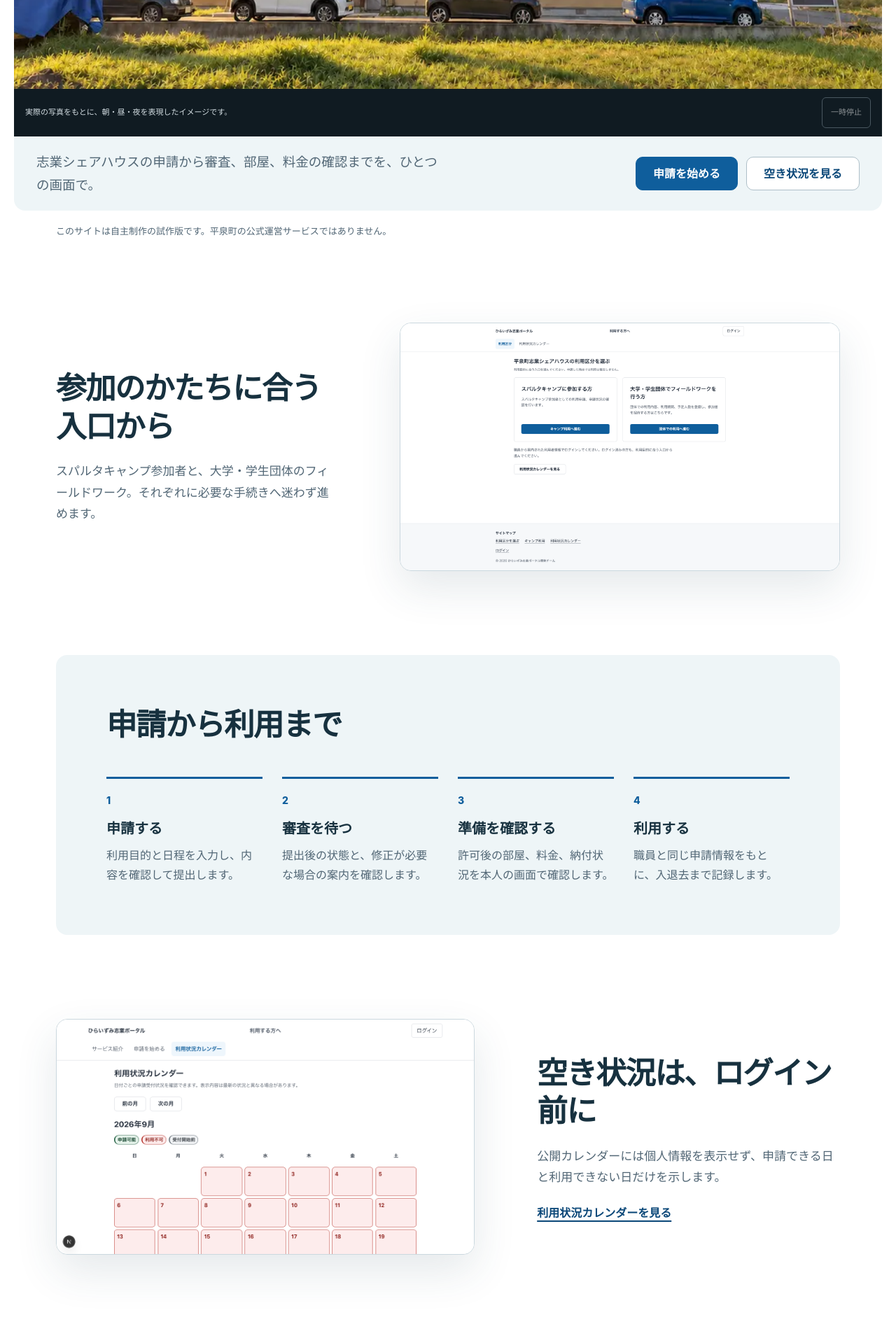
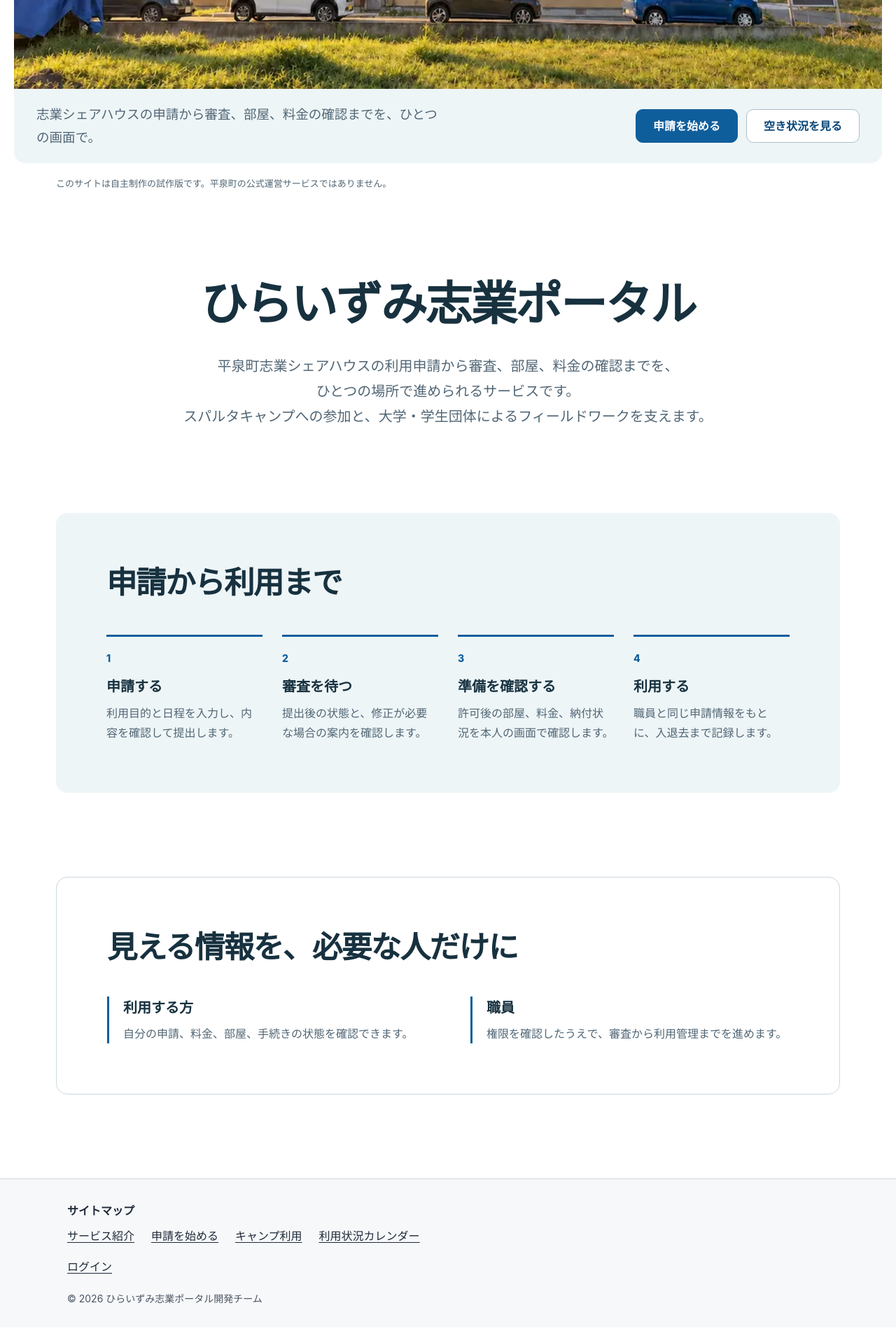
Before and after one commit to satoshihigashihara-tech/hiraizumi_shigyo_portal, a Next.js app: page / in a window 1280 px wide. Shown: the part 720-2632 px from the top of the page at 70% size. Built offline with nearby package versions, Linux system fonts and the light colour scheme.

Commit message:
Refine landing page introduction

```diff
--- a/app/components/ShareHouseHero.js
+++ b/app/components/ShareHouseHero.js
@@ -8,8 +8,6 @@ export default function ShareHouseHero({ children }) {
   const scene = useRef(null);
   const [ready, setReady] = useState(false);
   const [visible, setVisible] = useState(false);
-  const [paused, setPaused] = useState(false);
-  const [finished, setFinished] = useState(false);
 
   useEffect(() => {
     let active = true;
@@ -29,23 +27,15 @@ export default function ShareHouseHero({ children }) {
   }, []);
 
   return <figure className={styles.figure}>
-    <div ref={scene} className={styles.scene} data-playing={ready && visible} data-paused={paused} data-finished={finished}>
+    <div ref={scene} className={styles.scene} data-playing={ready && visible}>
       <Image className={styles.night} src="/landing/share-house-night.webp"
         alt="平泉町志業シェアハウスの外観と駐車車両"
         fill unoptimized loading="eager" />
       <Image className={styles.morning} src="/landing/share-house-morning.webp"
-        alt="" aria-hidden="true" fill unoptimized loading="eager" fetchPriority="high"
-        onAnimationEnd={() => setFinished(true)} />
+        alt="" aria-hidden="true" fill unoptimized loading="eager" fetchPriority="high" />
       <Image className={styles.day} src="/landing/share-house-day.webp"
         alt="" aria-hidden="true" fill unoptimized loading="eager" />
       {children}
     </div>
-    <figcaption>
-      <span>実際の写真をもとに、朝・昼・夜を表現したイメージです。</span>
-      <button className={styles.motionControl} type="button" disabled={!ready || finished}
-        onClick={() => setPaused(!paused)} aria-label={finished ? "風景アニメーション再生終了" : paused ? "風景アニメーションを再生" : "風景アニメーションを一時停止"}>
-        {finished ? "再生終了" : paused ? "再生" : "一時停止"}
-      </button>
-    </figcaption>
   </figure>;
 }
--- a/app/components/ShareHouseHero.module.css
+++ b/app/components/ShareHouseHero.module.css
@@ -15,33 +15,6 @@
 .day { opacity: 0; }
 .scene[data-playing="true"] .morning { animation: morning-cycle 15.6s ease-in-out forwards; }
 .scene[data-playing="true"] .day { animation: day-cycle 15.6s ease-in-out forwards; }
-.scene[data-playing="true"][data-paused="true"] img { animation-play-state: paused; }
-
-.figure figcaption {
-  display: flex;
-  align-items: center;
-  justify-content: space-between;
-  gap: 12px;
-  padding: 12px 16px;
-  color: #d2dce1;
-  font-size: 11px;
-  line-height: 1.6;
-}
-
-.motionControl {
-  flex-shrink: 0;
-  min-height: 44px;
-  padding: 8px 12px;
-  border: 1px solid #82949f;
-  border-radius: 6px;
-  background: transparent;
-  color: #fff;
-  font: inherit;
-  cursor: pointer;
-}
-.motionControl:focus-visible { outline: 2px solid #fff; outline-offset: 3px; }
-.motionControl:disabled { opacity: 0.5; cursor: default; }
-
 /* Five cycles: 1.8 + 1.8 + 2.4 + 3.3 + 6.3 seconds.
    Final night-to-morning fade lasts 3 seconds; finish on morning. */
 @keyframes morning-cycle {
@@ -118,5 +91,4 @@
 @media (prefers-reduced-motion: reduce) {
   .scene .morning,
   .scene .day { display: none; animation: none; }
-  .motionControl { display: none; }
 }
--- a/app/page.js
+++ b/app/page.js
@@ -1,4 +1,3 @@
-import Image from "next/image";
 import Link from "next/link";
 import ShareHouseHero from "./components/ShareHouseHero";
 import styles from "./page.module.css";
@@ -27,21 +26,13 @@ export default function Home() {
 
     <p className={styles.prototypeNotice}>このサイトは自主制作の試作版です。平泉町の公式運営サービスではありません。</p>
 
-    <section className={styles.introduction} aria-labelledby="intro-title">
-      <div className={styles.introCopy}>
-        <h2 id="intro-title">参加のかたちに合う入口から</h2>
-        <p>スパルタキャンプ参加者と、大学・学生団体のフィールドワーク。それぞれに必要な手続きへ迷わず進めます。</p>
-      </div>
-      <div className={styles.screenFrame}>
-        <Image
-          src="/landing/application-choices.png"
-          alt="スパルタキャンプとフィールドワークの利用入口を選ぶ画面"
-          width={1280}
-          height={720}
-          loading="eager"
-          sizes="(max-width: 767px) 100vw, 58vw"
-        />
-      </div>
+    <section className={styles.serviceIntroduction} aria-labelledby="service-name">
+      <h2 id="service-name">ひらいずみ志業ポータル</h2>
+      <p>
+        <span>平泉町志業シェアハウスの利用申請から審査、部屋、料金の確認までを、</span>
+        <span>ひとつの場所で進められるサービスです。</span>
+        <span>スパルタキャンプへの参加と、大学・学生団体によるフィールドワークを支えます。</span>
+      </p>
     </section>
 
     <section className={styles.journey} aria-labelledby="journey-title">
@@ -54,23 +45,6 @@ export default function Home() {
       </ol>
     </section>
 
-    <section className={styles.availability} aria-labelledby="availability-title">
-      <div className={styles.calendarFrame}>
-        <Image
-          src="/landing/availability-calendar.png"
-          alt="申請可能、利用不可、受付開始前を示す利用状況カレンダー"
-          width={1280}
-          height={720}
-          sizes="(max-width: 767px) 100vw, 54vw"
-        />
-      </div>
-      <div className={styles.availabilityCopy}>
-        <h2 id="availability-title">空き状況は、ログイン前に</h2>
-        <p>公開カレンダーには個人情報を表示せず、申請できる日と利用できない日だけを示します。</p>
-        <Link className={styles.textLink} href="/calendar">利用状況カレンダーを見る</Link>
-      </div>
-    </section>
-
     <section className={styles.assurance} aria-labelledby="assurance-title">
       <h2 id="assurance-title">見える情報を、必要な人だけに</h2>
       <div className={styles.assuranceGrid}>
--- a/app/page.module.css
+++ b/app/page.module.css
@@ -90,55 +90,33 @@
   line-height: 1.7;
 }
 
-.introduction,
-.availability {
-  display: grid;
-  grid-template-columns: minmax(0, 0.78fr) minmax(0, 1.22fr);
-  gap: clamp(40px, 7vw, 96px);
-  align-items: center;
+.serviceIntroduction {
   width: min(1120px, calc(100% - 32px));
   margin: 120px auto 0;
+  text-align: center;
 }
 
-.introCopy,
-.availabilityCopy { display: flex; flex-direction: column; align-items: flex-start; gap: 22px; }
-
-.introduction h2,
+.serviceIntroduction h2,
 .journey h2,
-.availability h2,
 .assurance h2 {
   font-size: clamp(30px, 3.4vw, 48px);
   line-height: 1.25;
   letter-spacing: -0.035em;
 }
 
-.introduction p,
-.availability p {
-  max-width: 34em;
+.serviceIntroduction h2 {
+  font-size: clamp(40px, 5.2vw, 72px);
+}
+
+.serviceIntroduction p {
+  max-width: 54em;
+  margin: 28px auto 0;
   color: var(--lp-muted);
-  font-size: 17px;
+  font-size: clamp(17px, 1.6vw, 20px);
   line-height: 1.8;
 }
 
-.textLink {
-  color: var(--lp-accent-dark);
-  font-weight: 700;
-  text-decoration: underline;
-  text-decoration-thickness: 2px;
-  text-underline-offset: 5px;
-}
-
-.screenFrame,
-.calendarFrame {
-  overflow: hidden;
-  border: 1px solid var(--lp-line);
-  border-radius: 16px;
-  background: #fff;
-  box-shadow: 0 24px 60px rgb(42 75 91 / 0.12);
-}
-
-.screenFrame img,
-.calendarFrame img { display: block; width: 100%; height: auto; }
+.serviceIntroduction p span { display: block; }
 
 .journey {
   width: min(1120px, calc(100% - 32px));
@@ -162,8 +140,6 @@
 .journey h3 { font-size: 20px; line-height: 1.4; }
 .journey p { margin-top: 10px; color: var(--lp-muted); line-height: 1.75; }
 
-.availability { grid-template-columns: minmax(0, 1.16fr) minmax(0, 0.84fr); }
-
 .assurance {
   width: min(1120px, calc(100% - 32px));
   margin: 120px auto;
@@ -180,7 +156,6 @@
 @media (hover: hover) and (pointer: fine) {
   .primaryAction:hover { background: var(--lp-accent-dark); border-color: var(--lp-accent-dark); }
   .secondaryAction:hover { background: #e4eef2; border-color: #91a9b6; }
-  .textLink:hover { color: var(--lp-accent); }
 }
 
 @media (max-width: 900px) {
@@ -197,10 +172,7 @@
   .heroActions { width: 100%; }
   .primaryAction,
   .secondaryAction { width: 100%; }
-  .introduction,
-  .availability { grid-template-columns: 1fr; gap: 36px; margin-top: 88px; }
-  .availabilityCopy { grid-row: 1; }
-  .calendarFrame { grid-row: 2; }
+  .serviceIntroduction { margin-top: 88px; }
   .journey,
   .assurance { margin-top: 88px; }
   .journey { padding: 36px 24px; }
@@ -215,9 +187,8 @@
   .heroCopy { padding: 16px 20px; }
   .hero,
   .prototypeNotice,
-  .introduction,
+  .serviceIntroduction,
   .journey,
-  .availability,
   .assurance { width: calc(100% - 24px); }
 }
 
```
Also changed, not shown: 1 other file (tests, documents, lock files or other folders).
